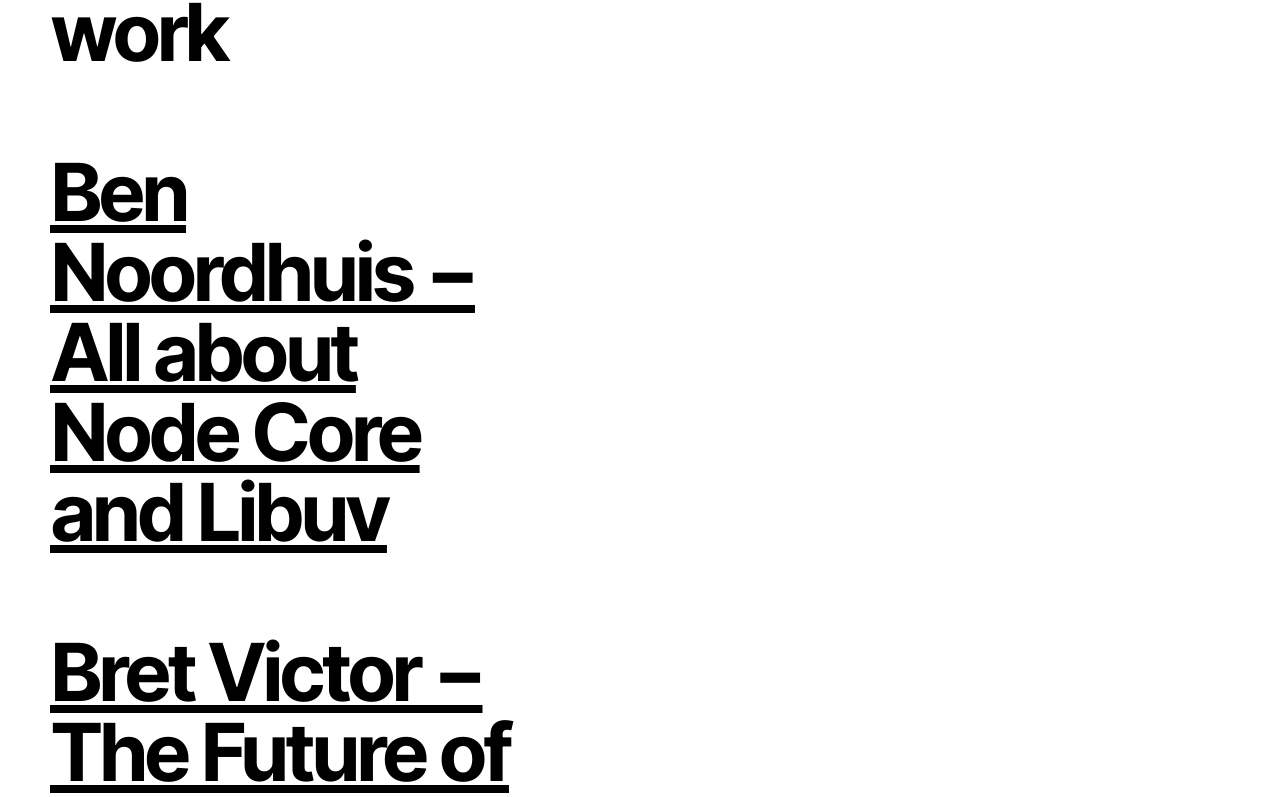
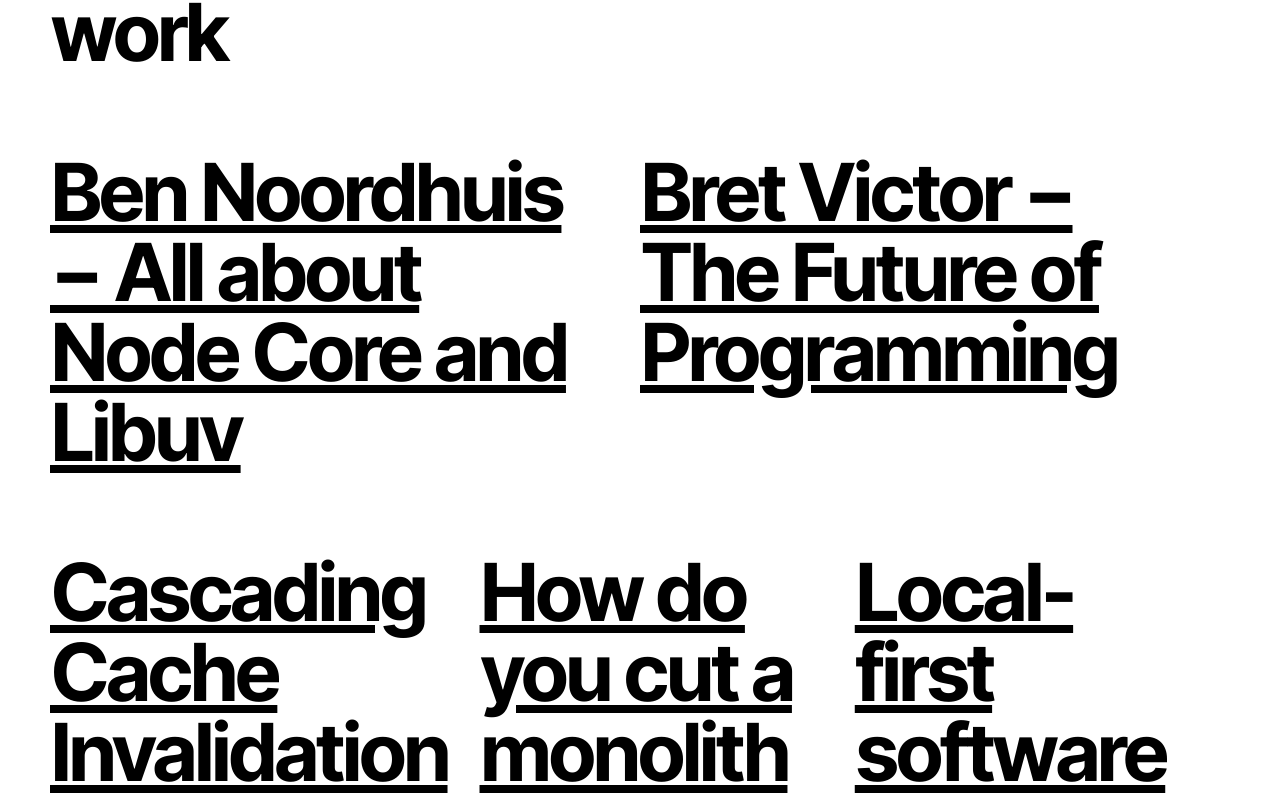
Before and after one commit to lucleray/luc.im, a Next.js app: page /links in a window 1280 px wide. Shown: the part 364-1161 px from the top of the page. Built offline with nearby package versions, Linux system fonts and the light colour scheme.

Commit message:
better layout on work/links pages

```diff
--- a/components/system2/style.css
+++ b/components/system2/style.css
@@ -21,6 +21,8 @@ html {
 
   --ffamily: Inter, BlinkMacSystemFont, 'Segoe UI', Helvetica, Arial, sans-serif,
     'Apple Color Emoji', 'Segoe UI Emoji', 'Segoe UI Symbol';
+
+  --layout-width: 500px;
 }
 
 .dark {
@@ -44,7 +46,7 @@ body {
 
 .layout {
   padding: 40px 50px;
-  max-width: 500px;
+  max-width: var(--layout-width);
 }
 
 @media (max-width: 600px) {
@@ -72,6 +74,25 @@ h3 {
 p {
   font-weight: var(--fweight0);
   margin: 0 0 1em 0;
+}
+
+.spread {
+  max-width: unset;
+}
+
+.spread header,
+.spread footer {
+  max-width: var(--layout-width);
+}
+
+.spread main {
+  display: flex;
+  flex-flow: row wrap;
+}
+
+.spread p {
+  flex: 1 1 0;
+  margin-right: var(--space5);
 }
 
 b {
--- a/pages/links.tsx
+++ b/pages/links.tsx
@@ -6,7 +6,7 @@ import { Footer2 } from '../components/footer2'
 import links from '../lib/links'
 
 export default () => (
-  <div className="layout">
+  <div className="layout spread">
     <Head>
       <title>Luc Leray - Links</title>
     </Head>
@@ -17,6 +17,7 @@ export default () => (
       <h1>A collection of links that inspired my work</h1>
     </header>
 
+    <main>
       {links.map(link => (
         <p className="h1" key={link.id}>
           <a target="_blank" rel="noreferrer" href={link.url}>
@@ -24,6 +25,7 @@ export default () => (
           </a>
         </p>
       ))}
+    </main>
 
     <Footer2 />
   </div>
--- a/pages/work.tsx
+++ b/pages/work.tsx
@@ -6,7 +6,7 @@ import { Nav2 } from '../components/nav2'
 import projects from '../lib/projects'
 
 export default () => (
-  <div className="layout">
+  <div className="layout spread">
     <Head>
       <title>Luc Leray - Work</title>
     </Head>
```
Lines whose indentation alone changed are shown as unchanged.
